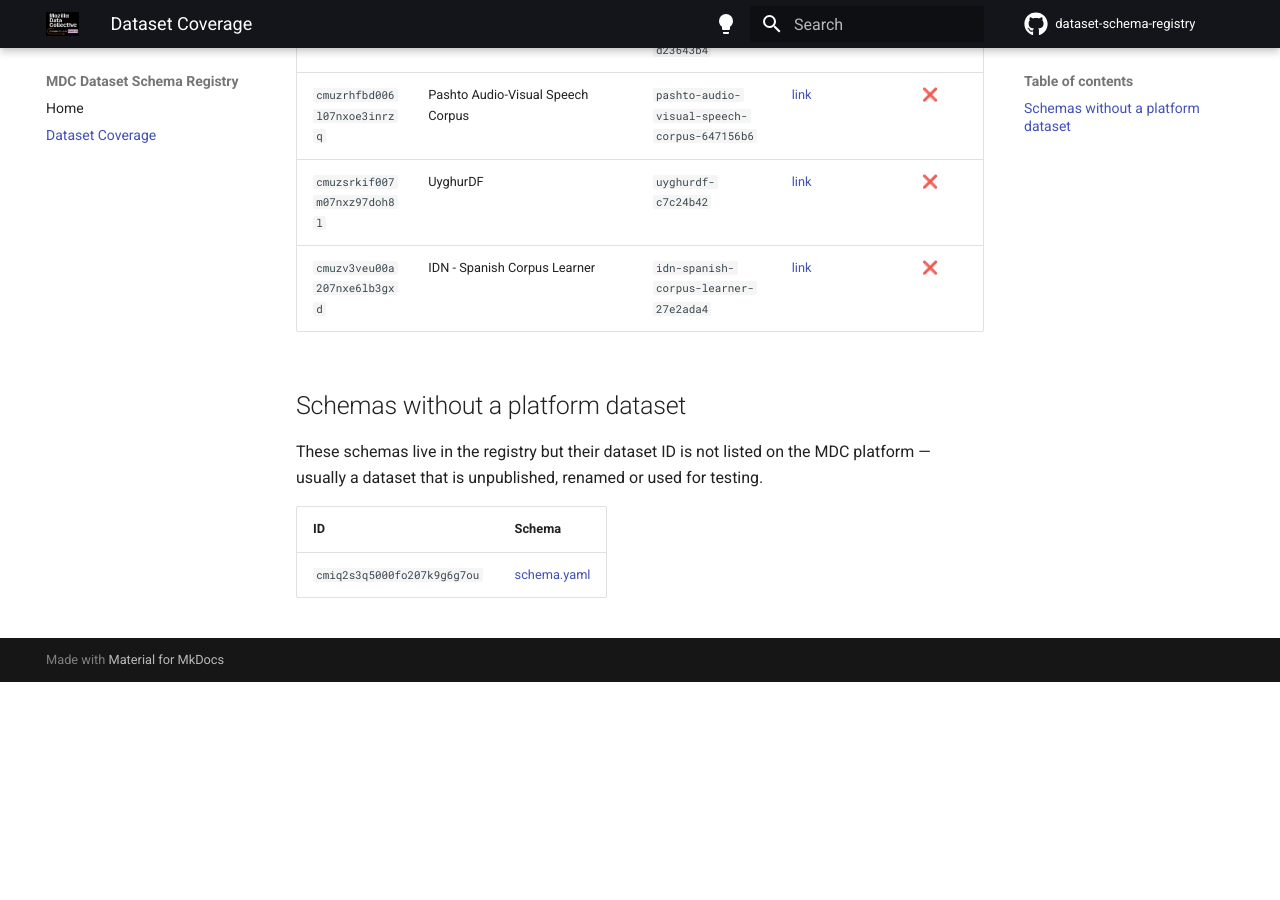
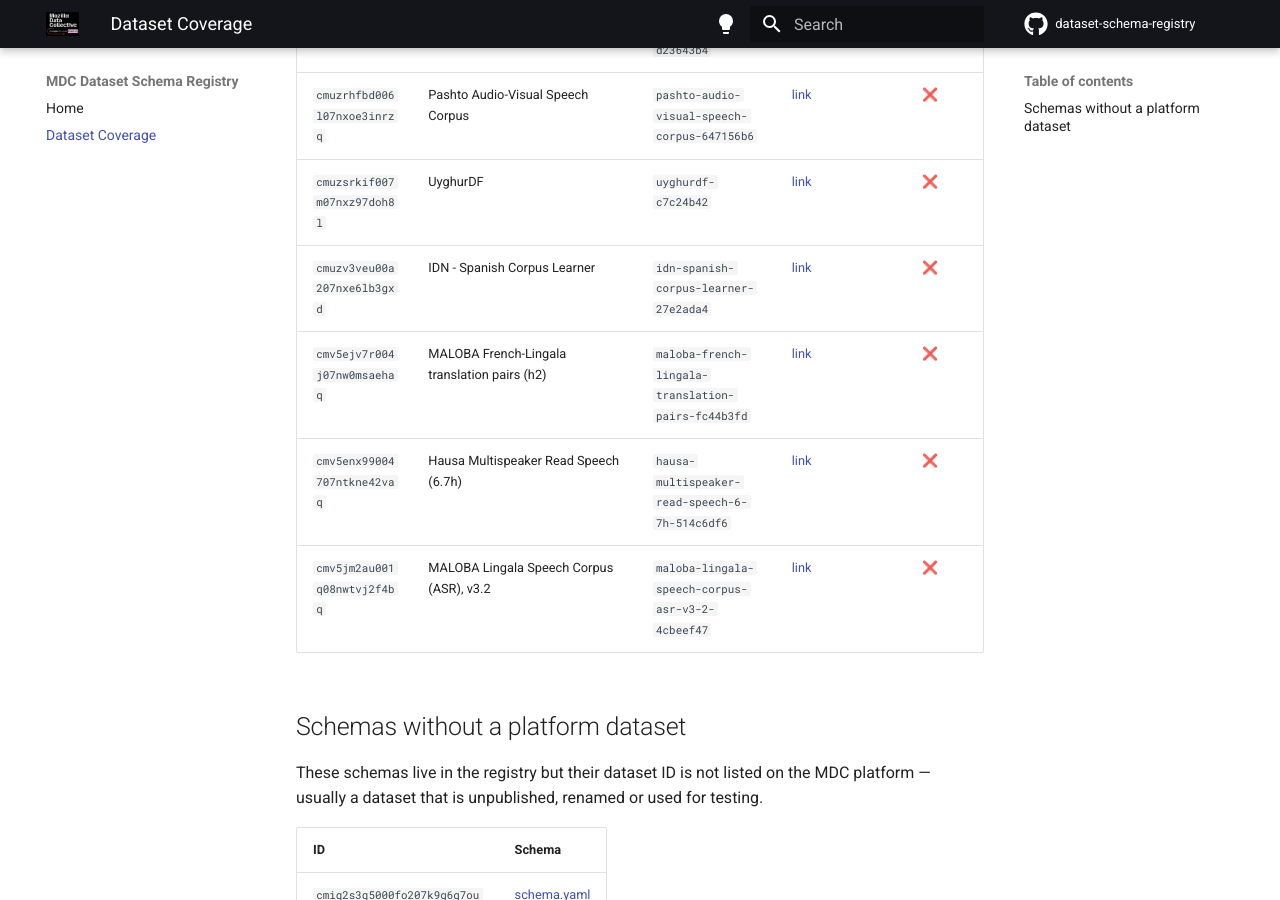
Before and after one commit to Mozilla-Data-Collective/dataset-schema-registry, an MkDocs documentation site: the page built from docs/dataset-coverage.md, in a window 1280 px wide and 900 px high, scrolled down 124274 px. Built offline with MkDocs 1.6.1 and Material for MkDocs 9.7.7, drawn with Linux system fonts in a browser that asks for light colours; comment, search, counter and statistics services are not loaded; before the commit the page ends 124956 px from its top, so only the background shows below that; part of the change alters nothing that is shown; some of the changed text lies outside the part shown.

Commit message:
chore: update registry index and dataset coverage [skip ci]

```diff
--- a/docs/dataset-coverage.md
+++ b/docs/dataset-coverage.md
@@ -12,10 +12,10 @@ data programmatically.
     `registry/<dataset_id>/schema.yaml` file.  See the
     [Home](index.md) for details.
 
-**Last updated:** 2026-10-10
-**Total datasets in sitemap:** 1197
+**Last updated:** 2026-10-13
+**Total datasets in sitemap:** 1200
 **Schemas registered:** 419 ✅
-**Schemas missing:** 778 ❌
+**Schemas missing:** 781 ❌
 
 | ID | Name | Slug | Dataset page | Schema registered |
 |----|------|------|-------------|:-----------------:|
@@ -526,7 +526,7 @@ data programmatically.
 | `cmqzgucgt009vmk070046obup` | LezizNet - Turkish food images | `leziznet-turkish-food-images-9e450f4d` | [link](https://mozilladatacollective.com/datasets/cmqzgucgt009vmk070046obup) | ❌ |
 | `cmqzs3yig00eens07hehnewvf` | Tequila Zongolica Nahuatl ASR Dataset | `tequila-zongolica-nahuatl-asr-dataset-e2161304` | [link](https://mozilladatacollective.com/datasets/cmqzs3yig00eens07hehnewvf) | ❌ |
 | `cmr0mhm4l01agns077lq6a5hf` | Ligurian TTS - female voice | `ligurian-tts-female-voice-4d2caa0c` | [link](https://mozilladatacollective.com/datasets/cmr0mhm4l01agns077lq6a5hf) | ❌ |
-| `cmr0mlgjp01bimk07xkdw256s` | Neapolitan TTS - male voice | `neapolitan-tts-male-voice-65ca5968` | [link](https://mozilladatacollective.com/datasets/cmr0mlgjp01bimk07xkdw256s) | ❌ |
+| `cmr0mlgjp01bimk07xkdw256s` | Neapolitan TTS - male voice | `neapolitan-tts-male-voice-f312134b` | [link](https://mozilladatacollective.com/datasets/cmr0mlgjp01bimk07xkdw256s) | ❌ |
 | `cmr0mng9z01bsmk07cuqltz81` | Prompsit D1 - Inline Asset Integrity | `prompsit-d1-inline-asset-integrity-9f282b10` | [link](https://mozilladatacollective.com/datasets/cmr0mng9z01bsmk07cuqltz81) | ❌ |
 | `cmr0mnoo201bwmk07nh4yc04u` | Prompsit D2 - Locale-data Integrity | `prompsit-d2-locale-data-integrity-e6ab4ffb` | [link](https://mozilladatacollective.com/datasets/cmr0mnoo201bwmk07nh4yc04u) | ❌ |
 | `cmr0mny2b01asns073985z0va` | Prompsit D3 - Structured-resource Integrity | `prompsit-d3-structured-resource-integrit-a252ae04` | [link](https://mozilladatacollective.com/datasets/cmr0mny2b01asns073985z0va) | ❌ |
@@ -1216,6 +1216,9 @@ data programmatically.
 | `cmuzrhfbd006l07nxoe3inrzq` | Pashto Audio-Visual Speech Corpus | `pashto-audio-visual-speech-corpus-647156b6` | [link](https://mozilladatacollective.com/datasets/cmuzrhfbd006l07nxoe3inrzq) | ❌ |
 | `cmuzsrkif007m07nxz97doh8l` | UyghurDF | `uyghurdf-c7c24b42` | [link](https://mozilladatacollective.com/datasets/cmuzsrkif007m07nxz97doh8l) | ❌ |
 | `cmuzv3veu00a207nxe6lb3gxd` | IDN - Spanish Corpus Learner | `idn-spanish-corpus-learner-27e2ada4` | [link](https://mozilladatacollective.com/datasets/cmuzv3veu00a207nxe6lb3gxd) | ❌ |
+| `cmv5ejv7r004j07nw0msaehaq` | MALOBA French-Lingala translation pairs (h2) | `maloba-french-lingala-translation-pairs-fc44b3fd` | [link](https://mozilladatacollective.com/datasets/cmv5ejv7r004j07nw0msaehaq) | ❌ |
+| `cmv5enx99004707ntkne42vaq` | Hausa Multispeaker Read Speech (6.7h) | `hausa-multispeaker-read-speech-6-7h-514c6df6` | [link](https://mozilladatacollective.com/datasets/cmv5enx99004707ntkne42vaq) | ❌ |
+| `cmv5jm2au001q08nwtvj2f4bq` | MALOBA Lingala Speech Corpus (ASR), v3.2 | `maloba-lingala-speech-corpus-asr-v3-2-4cbeef47` | [link](https://mozilladatacollective.com/datasets/cmv5jm2au001q08nwtvj2f4bq) | ❌ |
 
 ## Schemas without a platform dataset
 
```
Also changed, not shown: 1 other file.
